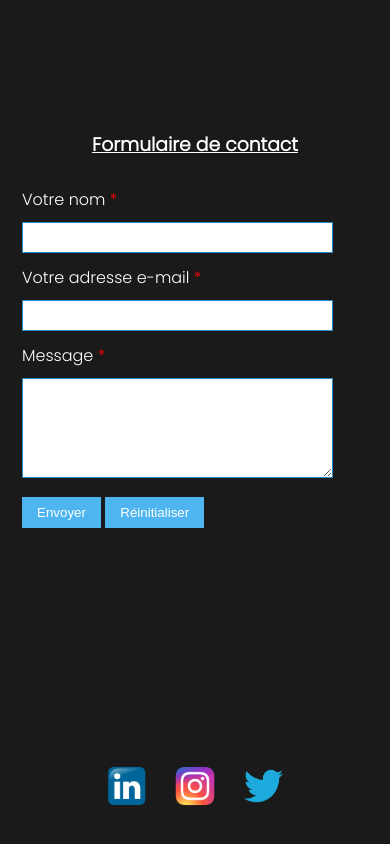
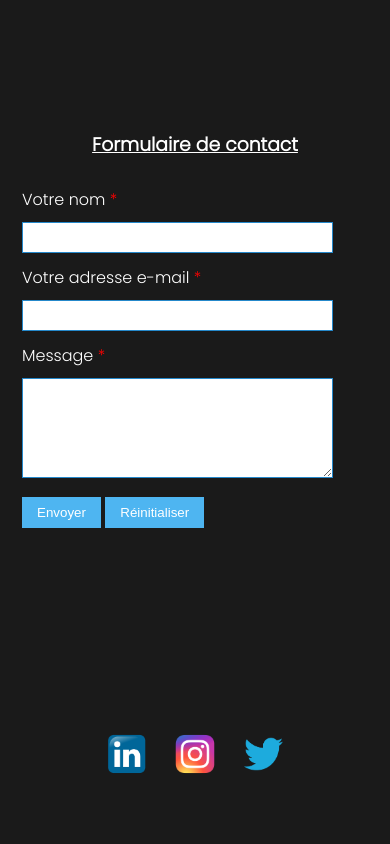
Before and after one commit to nixiz0/Example-Montage-Video-Portfolio, a plain HTML site: page index.html in a window 390 px wide. Shown: the part 3272-4116 px from the top of the page. Drawn offline with Linux system fonts and the light colour scheme; a script that the page names is missing; files whose address does not match are found by name.

Commit message:
Change the footer style

```diff
--- a/css/style.css
+++ b/css/style.css
@@ -777,7 +777,7 @@ body {
 
 .background--custom {
     width: 100vw;
-    height: 80%;
+    height: 100%;
     position: absolute;
     overflow: hidden;
     z-index: -2;
@@ -885,7 +885,7 @@ body {
 
 .background--custom {
     width: 100%;
-    height: 90%;
+    height: 100%;
   }
   canvas#canvas {
     width: 100%;
@@ -945,7 +945,7 @@ body {
 
   .background--custom {
     width: 100%;
-    height: 80%;
+    height: 100%;
   }
   canvas#canvas {
     width: 100%;
@@ -980,8 +980,7 @@ body {
 
 /* Footer Style */
 footer {
-    background-color: rgb(26, 26, 26);
-    margin-top: 15em;
+    margin-top: 10em;
     text-align: center;
 }
 
@@ -1013,7 +1012,7 @@ footer {
 
 @media (max-width:1000px) {
     footer {
-        margin-top: 20em;
+        margin-top: 12em;
     }
 
         footer img {
@@ -1025,7 +1024,7 @@ footer {
 
 @media (max-width:599px) {
     footer {
-        margin-top: 14em;
+        margin-top: 12em;
     }
 
         footer img {
```
